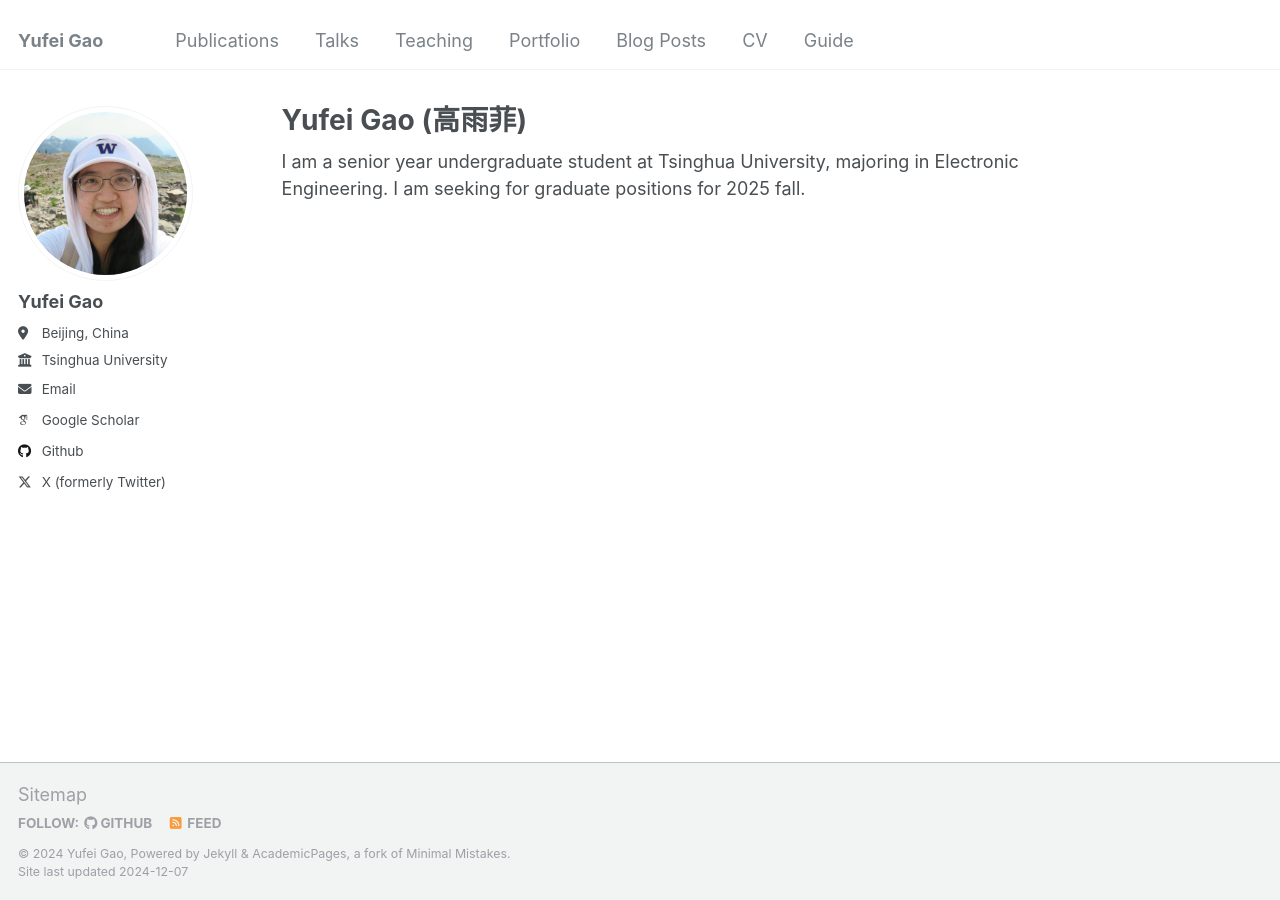
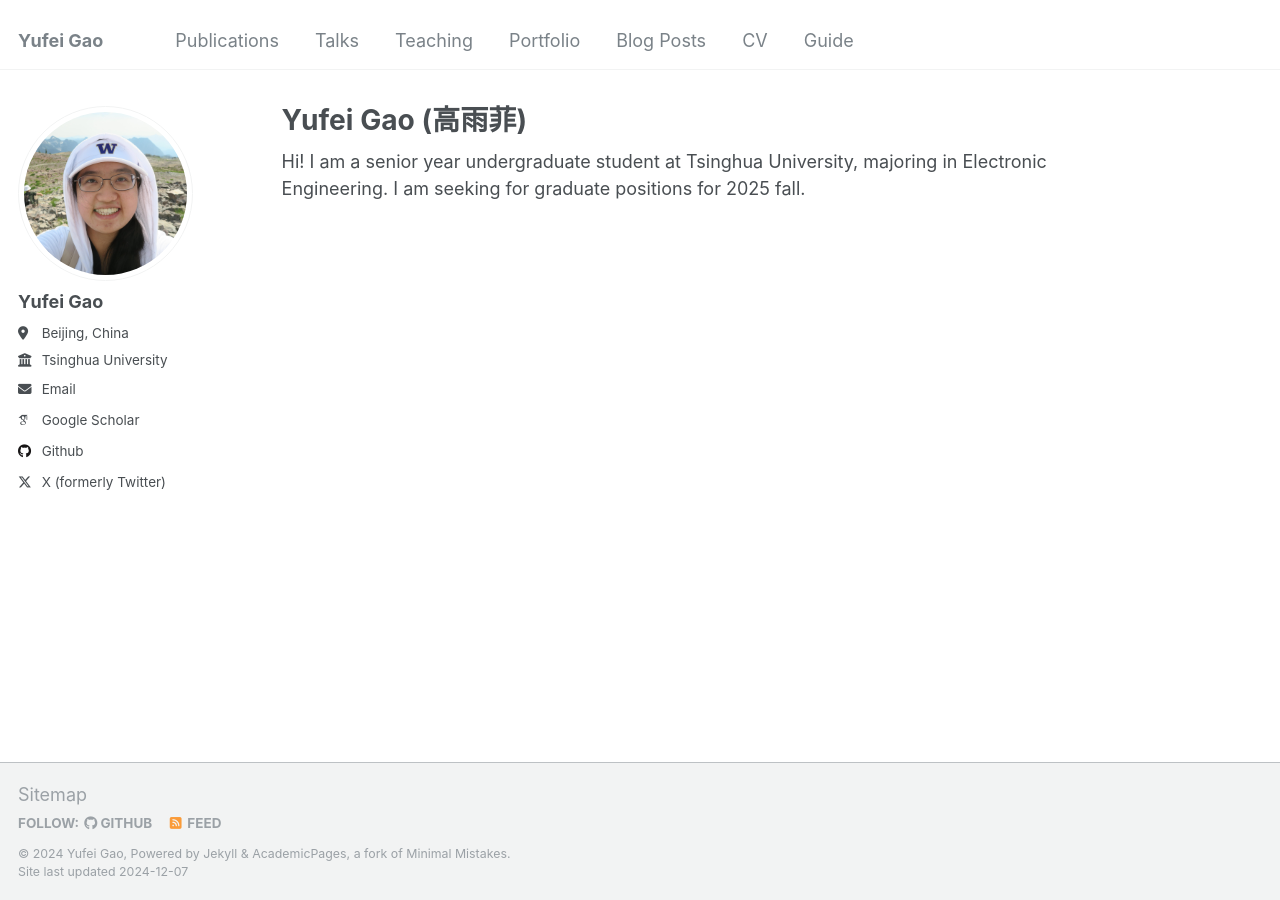
Before and after one commit to maryyufei21/maryyufei21.github.io, a Jekyll site: the page built from _pages/about.md, in a window 1280 px wide. Built offline with Jekyll 4.4.1, drawn with Linux system fonts in a browser that asks for light colours; some web fonts are replaced; some of the changed lines change nothing that is shown.

Commit message:
Update default page layouts and settings in _config.yml

```diff
--- a/_config.yml
+++ b/_config.yml
@@ -229,16 +229,16 @@
 # These settings control how pages and collections are included in the site
 defaults:
   # _posts
-  - scope:
-      path: ""
-      type: posts
-    values:
-      layout: single
-      author_profile: true
-      read_time: true
-      comments: true
-      share: true
-      related: true
+  # - scope:
+  #     path: ""
+  #     type: posts
+  #   values:
+  #     layout: single
+  #     author_profile: true
+  #     read_time: true
+  #     comments: true
+  #     share: true
+  #     related: true
   # _pages
   - scope:
       path: ""
@@ -247,14 +247,14 @@
       layout: single
       author_profile: true
   # _teaching
-  - scope:
-      path: ""
-      type: teaching
-    values:
-      layout: single
-      author_profile: true
-      share: true
-      comments: true
+  # - scope:
+  #     path: ""
+  #     type: teaching
+  #   values:
+  #     layout: single
+  #     author_profile: true
+  #     share: true
+  #     comments: true
   # _publications
   - scope:
       path: ""
@@ -265,22 +265,22 @@
       share: true
       comments: true
   # _portfolio
-  - scope:
-      path: ""
-      type: portfolio
-    values:
-      layout: single
-      author_profile: true
-      share: true
-      comment: true
+  # - scope:
+  #     path: ""
+  #     type: portfolio
+  #   values:
+  #     layout: single
+  #     author_profile: true
+  #     share: true
+  #     comment: true
   # _talks
-  - scope:
-      path: ""
-      type: talks
-    values:
-      layout: talk
-      author_profile: true
-      share: true
+  # - scope:
+  #     path: ""
+  #     type: talks
+  #   values:
+  #     layout: talk
+  #     author_profile: true
+  #     share: true
 
 
 # Sass/SCSS
--- a/_pages/about.md
+++ b/_pages/about.md
@@ -7,7 +7,9 @@
   - /about.html
 ---
 
-I am a senior year undergraduate student at Tsinghua University, majoring in Electronic Engineering. I am seeking for graduate positions for 2025 fall.
+Hi! I am a senior year undergraduate student at Tsinghua University, majoring in Electronic Engineering. I am seeking for graduate positions for 2025 fall.
+
+
 
 <!-- This is the front page of a website that is powered by the [Academic Pages template](https://github.com/academicpages/academicpages.github.io) and hosted on GitHub pages. [GitHub pages](https://pages.github.com) is a free service in which websites are built and hosted from code and data stored in a GitHub repository, automatically updating when a new commit is made to the repository. This template was forked from the [Minimal Mistakes Jekyll Theme](https://mmistakes.github.io/minimal-mistakes/) created by Michael Rose, and then extended to support the kinds of content that academics have: publications, talks, teaching, a portfolio, blog posts, and a dynamically-generated CV. You can fork [this template](https://github.com/academicpages/academicpages.github.io) right now, modify the configuration and markdown files, add your own PDFs and other content, and have your own site for free, with no ads!
 
```
